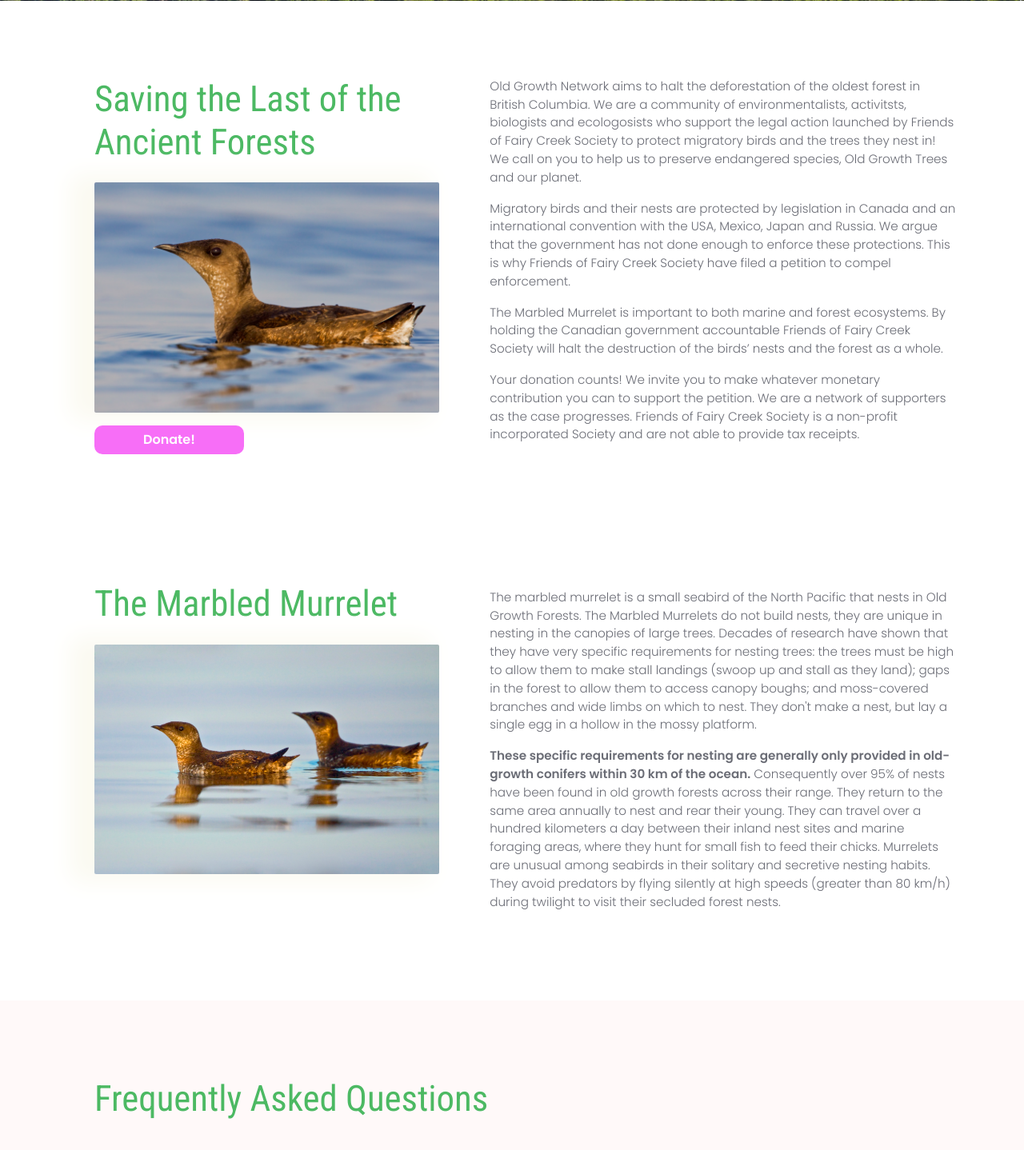
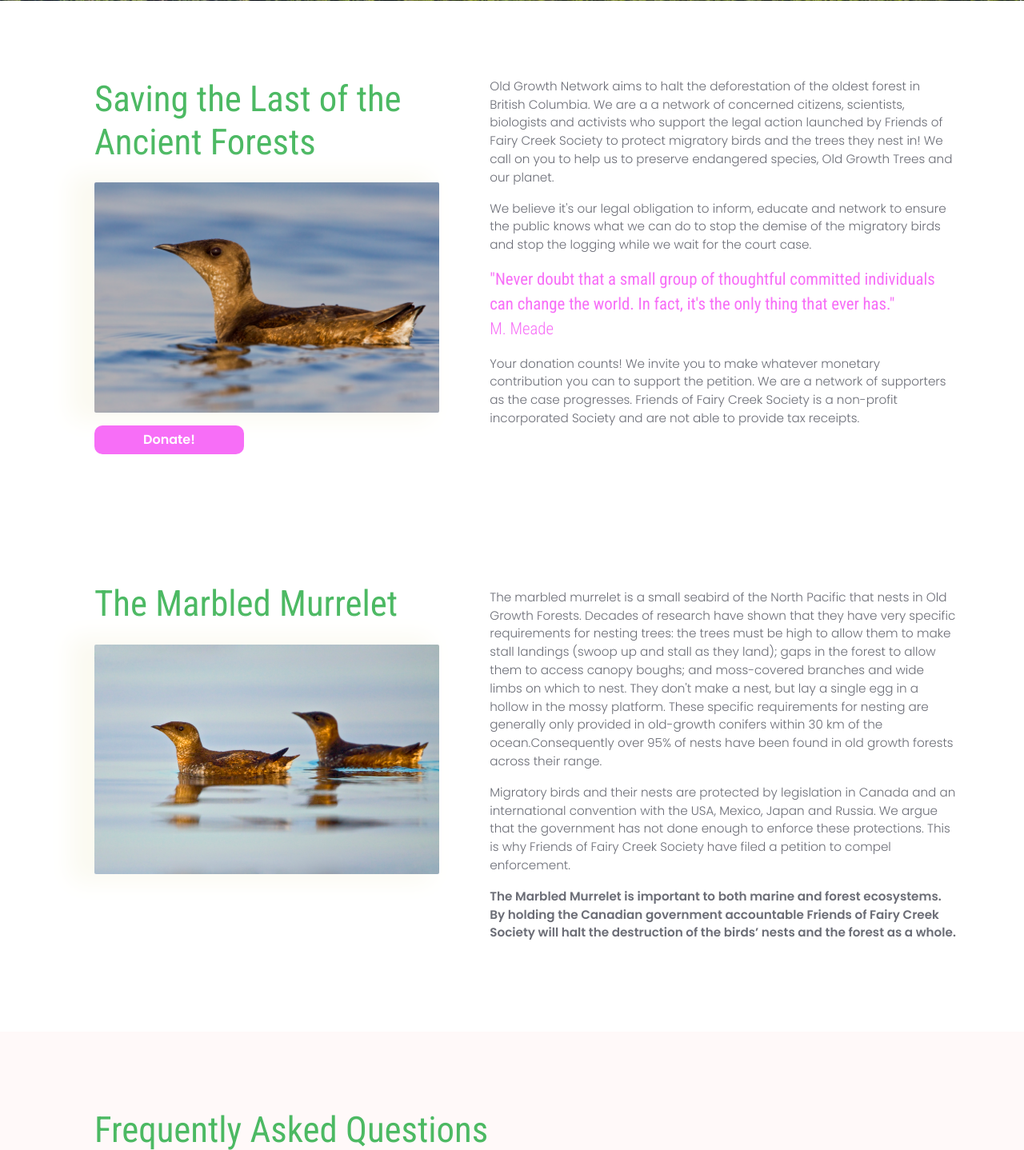
Before and after one commit to OldGrowthNetwork/ogn_website, a Flask app: page / in a window 1280 px wide. Shown: the part 664-2102 px from the top of the page at 80% size. Run offline with Flask 3, Linux system fonts and the light colour scheme; some libraries are stand-ins or nearby versions.

Commit message:
add content

```diff
--- a/static/styles.css
+++ b/static/styles.css
@@ -142,6 +142,13 @@
     color:transparent;
  }
 
+ .quote {
+    color: #f76ef7;
+    font-family: 'Roboto Condensed', sans-serif;
+    font-weight: 200;
+    font-size: 1.3rem;
+ }
+
  @media only screen and (min-width: 900px) {
     .orange-text {
         font-size: 5.8rem;
--- a/templates/index.html
+++ b/templates/index.html
@@ -18,7 +18,7 @@
                 <h1 class="hero">Save the birds<br>Save the trees<br>Save the planet</h1>
             </div>
             <div class="" style="margin-top: 10vh;">
-             <a class="my-button" href="" target="_blank" class="my-button">DONATE</a>
+             <a class="my-button" href="/#donate" target="_blank" class="my-button">DONATE</a>
             </div>
         </div>
     </div>
@@ -35,13 +35,12 @@
                  </div>
                 <div class="col-md-7 mx-auto ml-5 pl-md-5">
 
-                    <p>Old Growth Network aims to halt the deforestation of the oldest forest in British Columbia. We are a community of environmentalists, activitsts, biologists and ecologosists who support the legal action launched by Friends of Fairy Creek Society to protect migratory birds and the trees they nest in!
+                    <p>Old Growth Network aims to halt the deforestation of the oldest forest in British Columbia. We are a a network of concerned citizens, scientists, biologists and activists who support the legal action launched by Friends of Fairy Creek Society to protect migratory birds and the trees they nest in!
                     We call on you to help us to preserve endangered species, Old Growth Trees and our planet.</p>
 
-                    <p>Migratory birds and their nests are protected by legislation in Canada and an international convention with the USA, Mexico, Japan and Russia. We argue that the government has not done enough to enforce these protections. This is why Friends of Fairy Creek Society have filed a petition to compel enforcement.</p>
+                    <p>We believe it's our legal obligation to inform, educate and network to ensure the public knows what we can do to stop the demise of the migratory birds and stop the logging while we wait for the court case.</p>
 
-                    <p>The Marbled Murrelet is important to both marine and forest ecosystems. By holding the Canadian government accountable Friends of Fairy Creek Society will halt the destruction of the birds’ nests and the forest as a whole.</p>
-
+                    <p class="quote"><strong>"Never doubt that a small group of thoughtful committed individuals can change the world. In fact, it's the only thing that ever has."</strong> <br>M. Meade</p>
                     <p>Your donation counts! We invite you to make whatever monetary contribution you can to support the petition. We are a network of supporters as the case progresses. Friends of Fairy Creek Society is a non-profit incorporated Society and are not able to provide tax receipts.</p>
                 </div>
             </div>
@@ -56,8 +55,11 @@
                     <img class="section-img shadow-right" src="{{ url_for('static', filename='./assets/murrelet_2.jpeg') }}" />
                  </div>
                 <div class="col-md-7 mx-auto ml-5 pl-md-5 mt-3 mt-md-2">
-                    <p>The marbled murrelet is a small seabird of the North Pacific that nests in Old Growth Forests. The Marbled Murrelets do not build nests, they are unique in nesting in the canopies of large trees. Decades of research have shown that they have very specific requirements for nesting trees: the trees must be high to allow them to make stall landings (swoop up and stall as they land); gaps in the forest to allow them to access canopy boughs; and moss-covered branches and wide limbs on which to nest. They don't make a nest, but lay a single egg in a hollow in the mossy platform. </p><p><strong>These specific requirements for nesting are generally only provided in old-growth conifers within 30 km of the ocean.</strong> Consequently over 95% of nests have been found in old growth forests across their range. They return to the same area annually to nest and rear their young. They can travel over a hundred kilometers a day between their inland nest sites and marine foraging areas, where they hunt for small fish to feed their chicks. Murrelets are unusual among seabirds in their solitary and secretive nesting habits. They avoid predators by flying silently at high speeds (greater than 80 km/h) during twilight to visit their secluded forest nests.
-                    </p>
+                 <p>The marbled murrelet is a small seabird of the North Pacific that nests in Old Growth Forests. Decades of research have shown that they have very specific requirements for nesting trees: the trees must be high to allow them to make stall landings (swoop up and stall as they land); gaps in the forest to allow them to access canopy boughs; and moss-covered branches and wide limbs on which to nest. They don't make a nest, but lay a single egg in a hollow in the mossy platform. These specific requirements for nesting are generally only provided in old-growth conifers within 30 km of the ocean.Consequently over 95% of nests have been found in old growth forests across their range. </p>
+
+<p>Migratory birds and their nests are protected by legislation in Canada and an international convention with the USA, Mexico, Japan and Russia. We argue that the government has not done enough to enforce these protections. This is why Friends of Fairy Creek Society have filed a petition to compel enforcement.</p>
+
+                    <p><strong>The Marbled Murrelet is important to both marine and forest ecosystems. By holding the Canadian government accountable Friends of Fairy Creek Society will halt the destruction of the birds’ nests and the forest as a whole.</strong></p>
                 </div>
             </div>
         </div>
@@ -100,19 +102,22 @@
       <section class="py-4">
         <div class="container mt-lg-4 py-2 mb-lg-5 pt-lg-5 pl-lg-5 pl-3">
          <h1 class="green-text pb-md-4">BE THE CHANGE</h1>
-            <div class="row">
+          <div class="row">
                 <div class="col-md-6 mb-md-1">
-                    <img class="" src="{{ url_for('static', filename='./assets/invite.png') }}" width="100%" height="auto"></img>
+                <p> Join our fundraiser! This prestigious event is for those wishing to protect our endangered species and habitat. All raised funds will go towards Friends of Fairy Creek Society’s legal costs. </p>
+                <img class="" src="{{ url_for('static', filename='./assets/invite.png') }}" width="100%" height="auto"></img>
                 </div>
                 <div class="col-md-5 mr-md-3 mx-auto">
                     <h3 class="">GoFundMe</h3>
-                    <p>Friends of Fairy Creek Society is currently raising money for their legal action through their GoFundMe page</p>
+                    <p>Friends of Fairy Creek Society is currently raising money for their legal action through their <a target="_blank" href="https://www.gofundme.com/f/save-the-fairy-creek-old-growth-ecosystem?utm_source=widget&utm_medium=referral&utm_campaign=p_cp+share-sheet">GoFundMe page</a>.
+                    <a class="btn my-button my-button-small my-3 ml-0" href="https://www.gofundme.com/f/save-the-fairy-creek-old-growth-ecosystem?utm_source=widget&utm_medium=referral&utm_campaign=p_cp+share-sheet" target="_blank" role="button">Donate via GoFundMe</a>
+                    </p>
                     <br>
                     <h3>E-transfer</h3>
-                    <p>You can support Friends of Fairy Creek Society by sending an e-transfer to: </p>
+                    <p>You can support Friends of Fairy Creek Society by sending an e-transfer to directly to: FairyCreek4ests4ever@gmail.com </p>
                     <br>
                     <h3>Cheque</h3>
-                    <p>You can support Friends of Fairy Creek Society by sending an e-transfer to:</p>
+                    <p>You can support our cause by mailing your cheque to Friends of Fairy Creek Society c/o Michael Coon, 548 Beach Drive, Victoria BC, V8S 2M5.</p>
                  </div>
             </div>
         </div>
```
